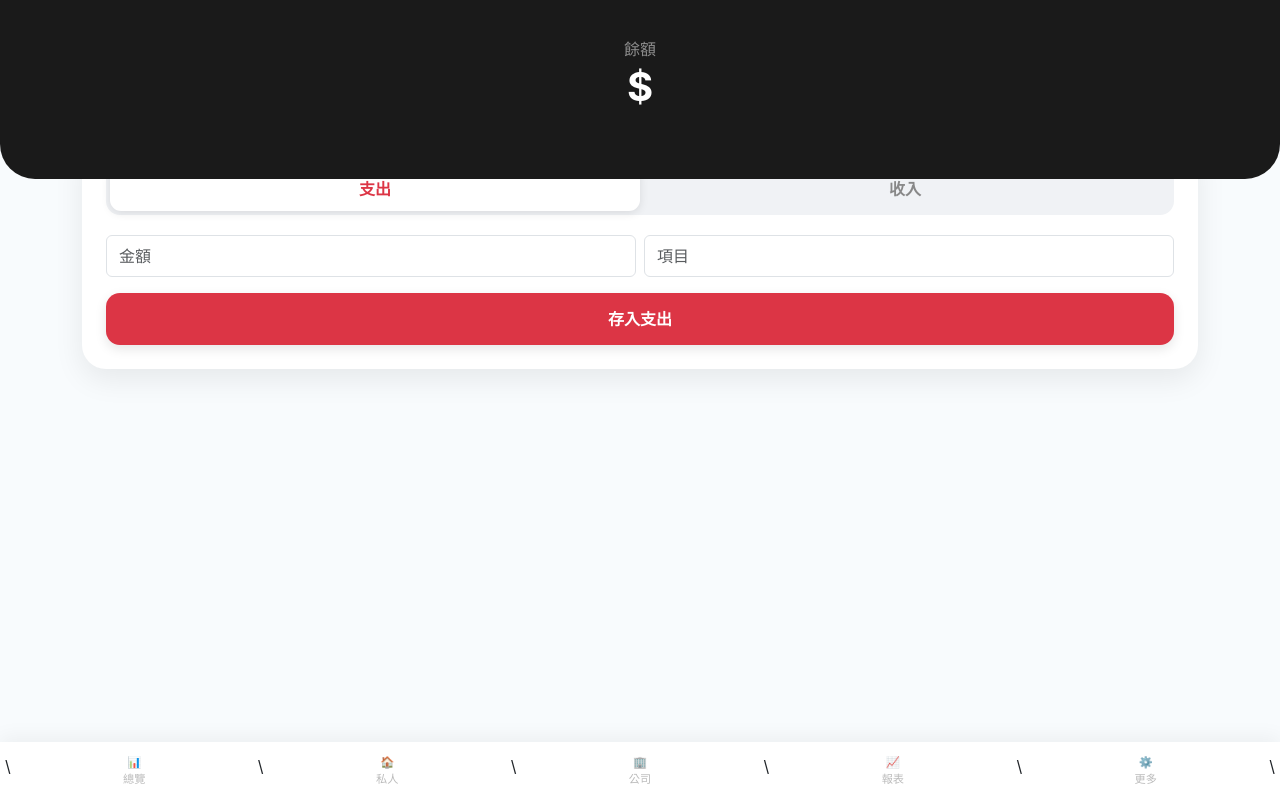
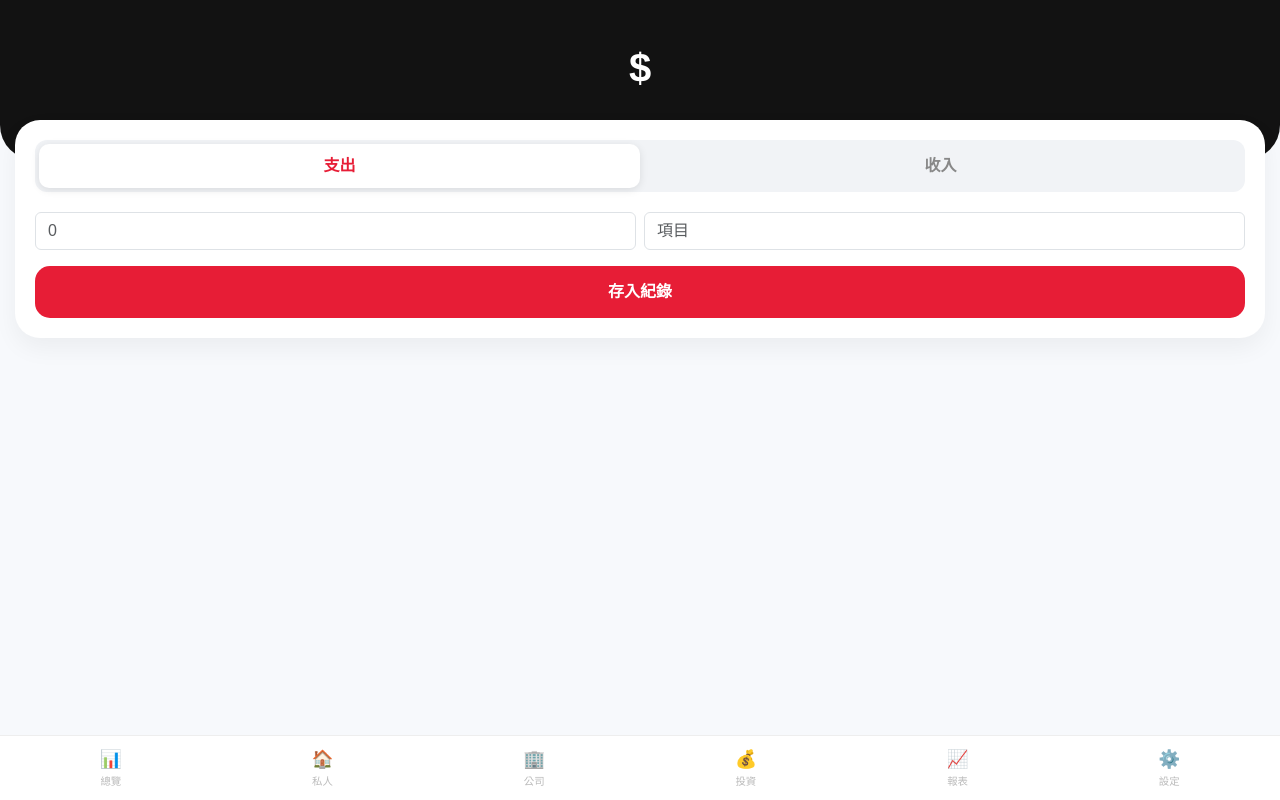
Before and after one commit to chenden7-lgtm/line-accounting-bot, a FastAPI app: template templates/summary.html in a window 1280 px wide. Run offline with FastAPI, Linux system fonts and the light colour scheme; the template is opened without the code that fills it, so the values that code supplies are empty.

Commit message:
💎 UI 網格重構 v5.3：採用 CSS Grid 佈局確保 6 鍵導覽列在任何設備都不跑位

```diff
--- a/templates/summary.html
+++ b/templates/summary.html
@@ -6,71 +6,67 @@
     <title>滷蛋記帳</title>
     <link href="https://cdn.jsdelivr.net/npm/bootstrap@5.3.0/dist/css/bootstrap.min.css" rel="stylesheet">
     <style>
-        :root { --primary-color: #ff5722; --income-color: #28a745; --expense-color: #dc3545; }
-        body { background-color: #f8fbfd; padding-bottom: 90px; font-family: -apple-system, sans-serif; }
-        .header { background: #1a1a1a; color: white; padding: 40px 20px 60px; border-radius: 0 0 35px 35px; position: relative; }
-        .card-main { border: none; border-radius: 24px; box-shadow: 0 10px 30px rgba(0,0,0,0.08); margin-top: -40px; background: white; }
-        .nav-bar { background: rgba(255,255,255,0.95); backdrop-filter: blur(10px); padding: 12px 5px; box-shadow: 0 -5px 20px rgba(0,0,0,0.05); position: fixed; bottom: 0; width: 100%; z-index: 100; display: flex; }
-        .nav-btn { color: #bbb; text-decoration: none; font-size: 0.7rem; text-align: center; flex: 1; transition: 0.2s; }
-        .nav-btn.active { color: var(--primary-color); font-weight: bold; transform: scale(1.1); }
-        .type-toggle { display: flex; background: #f0f2f5; border-radius: 14px; padding: 4px; margin-bottom: 20px; }
-        .type-btn { flex: 1; border: none; background: none; padding: 10px; border-radius: 11px; font-weight: bold; color: #888; }
-        .type-btn.active-exp { background: white; color: var(--expense-color); box-shadow: 0 2px 10px rgba(0,0,0,0.1); }
-        .type-btn.active-inc { background: white; color: var(--income-color); box-shadow: 0 2px 10px rgba(0,0,0,0.1); }
-        .btn-add { width: 100%; border-radius: 14px; padding: 14px; border: none; font-weight: bold; color: white; box-shadow: 0 4px 12px rgba(0,0,0,0.1); }
-        .list-item { background: white; border-radius: 18px; padding: 16px; margin-bottom: 12px; display: flex; justify-content: space-between; align-items: center; border: 1px solid #f0f0f0; }
+        :root { --p: #ff6b35; --income: #2ec4b6; --expense: #e71d36; }
+        body { background: #f7f9fc; padding-bottom: 110px; font-family: sans-serif; }
+        .header { background: #121212; padding: 40px 20px 60px; border-radius: 0 0 35px 35px; color: white; text-align: center; }
+        .glass-card { border: none; border-radius: 25px; background: white; box-shadow: 0 10px 25px rgba(0,0,0,0.05); margin: -40px 15px 20px; padding: 20px; position: relative; z-index: 10; }
+        .toggle-box { display: flex; background: #f1f3f6; border-radius: 12px; padding: 4px; margin-bottom: 20px; }
+        .toggle-btn { flex: 1; border: none; background: none; padding: 10px; border-radius: 10px; font-weight: bold; color: #888; }
+        .toggle-btn.active-exp { background: white; color: var(--expense); box-shadow: 0 2px 8px rgba(0,0,0,0.1); }
+        .toggle-btn.active-inc { background: white; color: var(--income); box-shadow: 0 2px 8px rgba(0,0,0,0.1); }
+        .btn-elegant { border: none; border-radius: 15px; padding: 14px; font-weight: bold; color: white; width: 100%; }
+        .item-row { background: white; border-radius: 18px; padding: 15px; margin: 0 15px 12px; display: flex; justify-content: space-between; align-items: center; box-shadow: 0 2px 5px rgba(0,0,0,0.02); }
+        .nav-fixed { position: fixed; bottom: 0; left: 0; right: 0; background: white; border-top: 1px solid #eee; display: flex; justify-content: space-between; padding: 10px 5px; z-index: 1000; }
+        .nav-item { text-decoration: none; color: #bbb; font-size: 0.65rem; text-align: center; flex: 1; }
+        .nav-item span { font-size: 1.1rem; display: block; margin-bottom: 2px; }
+        .nav-item.active { color: var(--p); font-weight: bold; }
     </style>
 </head>
 <body>
-    <div class="header text-center">
-        <h6 class="opacity-50 mb-1">{{ names.get(current_type) }} 餘額</h6>
+    <div class="header">
+        <h6 class="opacity-50 small mb-1">{{ names.get(current_type) }}</h6>
         <h1 class="fw-bold">$ {{ total }}</h1>
     </div>
-    <div class="container">
-        <div class="card-main p-4 mb-4">
+    <div class="glass-card">
         <form action="/add" method="POST">
             <input type="hidden" name="account_type" value="{{ current_type }}">
-                <input type="hidden" name="entry_type" id="entry_type_input" value="expense">
-                <div class="type-toggle">
-                    <button type="button" id="btn-exp" class="type-btn active-exp" onclick="toggleType('expense')">支出</button>
-                    <button type="button" id="btn-inc" class="type-btn" onclick="toggleType('income')">收入</button>
+            <input type="hidden" name="entry_type" id="e_type" value="expense">
+            <div class="toggle-box" style="display:flex;">
+                <button type="button" id="e_btn" class="toggle-btn active-exp" onclick="setE('expense')">支出</button>
+                <button type="button" id="i_btn" class="toggle-btn" onclick="setE('income')">收入</button>
             </div>
             <div class="row g-2">
-                    <div class="col-6"><input type="number" name="amount" class="form-control py-2" placeholder="金額" required inputmode="numeric"></div>
-                    <div class="col-6"><input type="text" name="category" class="form-control py-2" placeholder="項目" required></div>
-                    <div class="col-12 mt-3"><button type="submit" id="main-submit-btn" class="btn-add" style="background:var(--expense-color)">存入支出</button></div>
+                <div class="col-6"><input type="number" name="amount" class="form-control" placeholder="0" required></div>
+                <div class="col-6"><input type="text" name="category" class="form-control" placeholder="項目" required></div>
+                <div class="col-12 mt-3"><button type="submit" id="main_btn" class="btn-elegant" style="background:var(--expense)">存入紀錄</button></div>
             </div>
         </form>
     </div>
-        <div class="px-1" id="recordList">
-            {% for record in records %}
-            <div class="list-item">
-                <div><div class="fw-bold">{{ record.category }}</div><small class="text-muted" style="font-size:0.6rem">{{ record.created_at }}</small></div>
+    {% for r in records %}
+    <div class="item-row">
+        <div><div class="fw-bold">{{ r.category }}</div><small class="text-muted" style="font-size:0.6rem">{{ r.created_at }}</small></div>
         <div class="d-flex align-items-center">
-                    <span class="fw-bold me-3 {{ 'text-success' if record.entry_type == 'income' else 'text-danger' }}">
-                        {{ '+' if record.entry_type == 'income' else '-' }}$ {{ record.amount }}
-                    </span>
-                    <form action="/delete/{{ record.id }}?type={{ current_type }}" method="POST"><button type="submit" style="background:none; border:none; color:#eee; font-size:1.2rem;">&times;</button></form>
+            <b class="{{ 'text-danger' if r.entry_type == 'expense' else 'text-success' }} me-3">{{ '-' if r.entry_type == 'expense' else '+' }}${{ r.amount }}</b>
+            <form action="/delete/{{ r.id }}?type={{ current_type }}" method="POST"><button type="submit" style="border:none; background:none; color:#ddd; font-size:1.2rem;">&times;</button></form>
         </div>
     </div>
     {% endfor %}
-        </div>
-    </div>
-    <div class="nav-bar"> \
-    <a href="/" class="nav-btn {{ "active" if current_type == "summary" }}">📊<br>總覽</a> \
-    <a href="/?type=personal" class="nav-btn {{ "active" if current_type == "personal" }}">🏠<br>私人</a> \
-    <a href="/?type=company" class="nav-btn {{ "active" if current_type == "company" }}">🏢<br>公司</a> \
-    <a href="/?type=report" class="nav-btn {{ "active" if current_type == "report" }}">📈<br>報表</a> \
-    <a href="/?type=settings" class="nav-btn {{ "active" if current_type == "settings" or current_type == "invest" }}">⚙️<br>更多</a> \
+    <div class="nav-fixed">
+        <a href="/" class="nav-item"><span>📊</span>總覽</a>
+        <a href="/?type=personal" class="nav-item {{ 'active' if current_type == 'personal' }}"><span>🏠</span>私人</a>
+        <a href="/?type=company" class="nav-item {{ 'active' if current_type == 'company' }}"><span>🏢</span>公司</a>
+        <a href="/?type=invest" class="nav-item {{ 'active' if current_type == 'invest' }}"><span>💰</span>投資</a>
+        <a href="/?type=report" class="nav-item {{ 'active' if current_type == 'report' }}"><span>📈</span>報表</a>
+        <a href="/?type=settings" class="nav-item {{ 'active' if current_type == 'settings' }}"><span>⚙️</span>設定</a>
     </div>
     <script>
-        function toggleType(type) {
-            document.getElementById('entry_type_input').value = type;
-            document.getElementById('btn-exp').classList.toggle('active-exp', type === 'expense');
-            document.getElementById('btn-inc').classList.toggle('active-inc', type === 'income');
-            const btn = document.getElementById('main-submit-btn');
-            btn.innerText = type === 'expense' ? '存入支出' : '存入收入';
-            btn.style.background = type === 'expense' ? '#dc3545' : '#28a745';
+        function setE(t) {
+            document.getElementById('e_type').value = t;
+            document.getElementById('e_btn').classList.toggle('active-exp', t === 'expense');
+            document.getElementById('i_btn').classList.toggle('active-inc', t === 'income');
+            const b = document.getElementById('main_btn');
+            b.innerText = t === 'expense' ? '存入支出' : '存入收入';
+            b.style.background = t === 'expense' ? 'var(--expense)' : 'var(--income)';
         }
     </script>
 </body>
```
Lines whose indentation alone changed are shown as unchanged.
